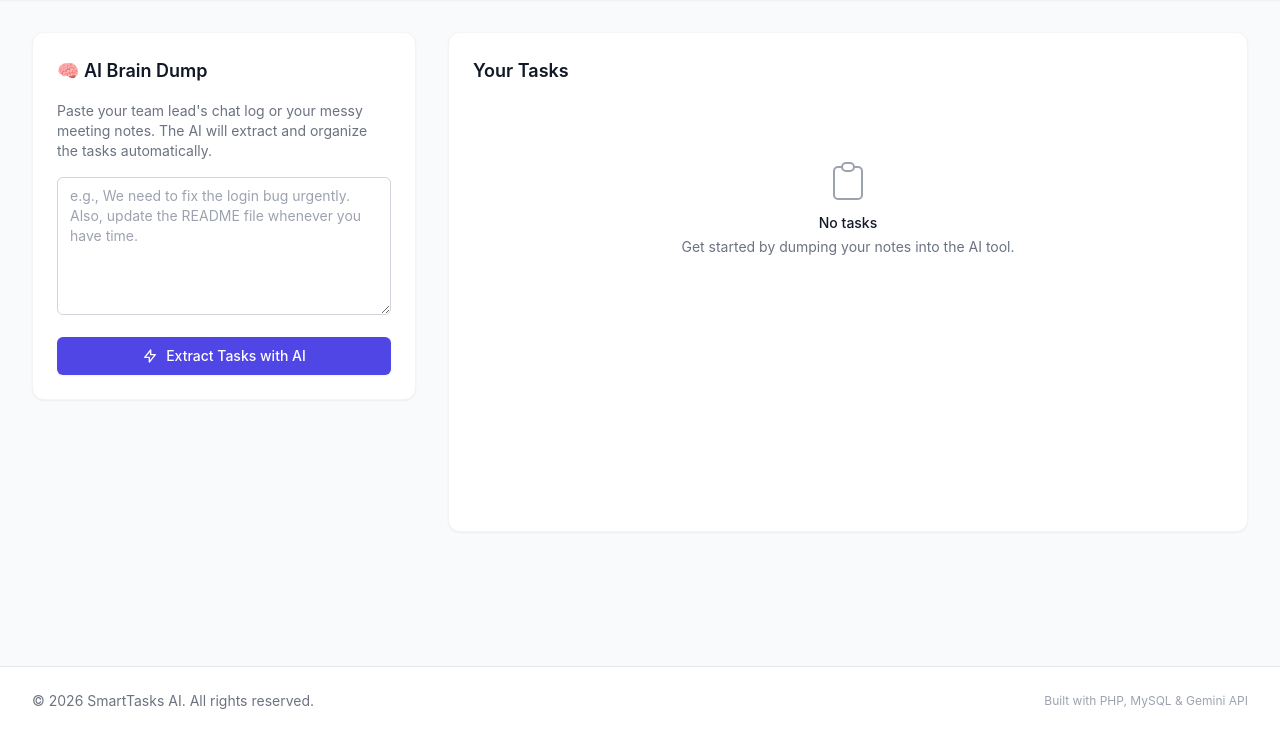
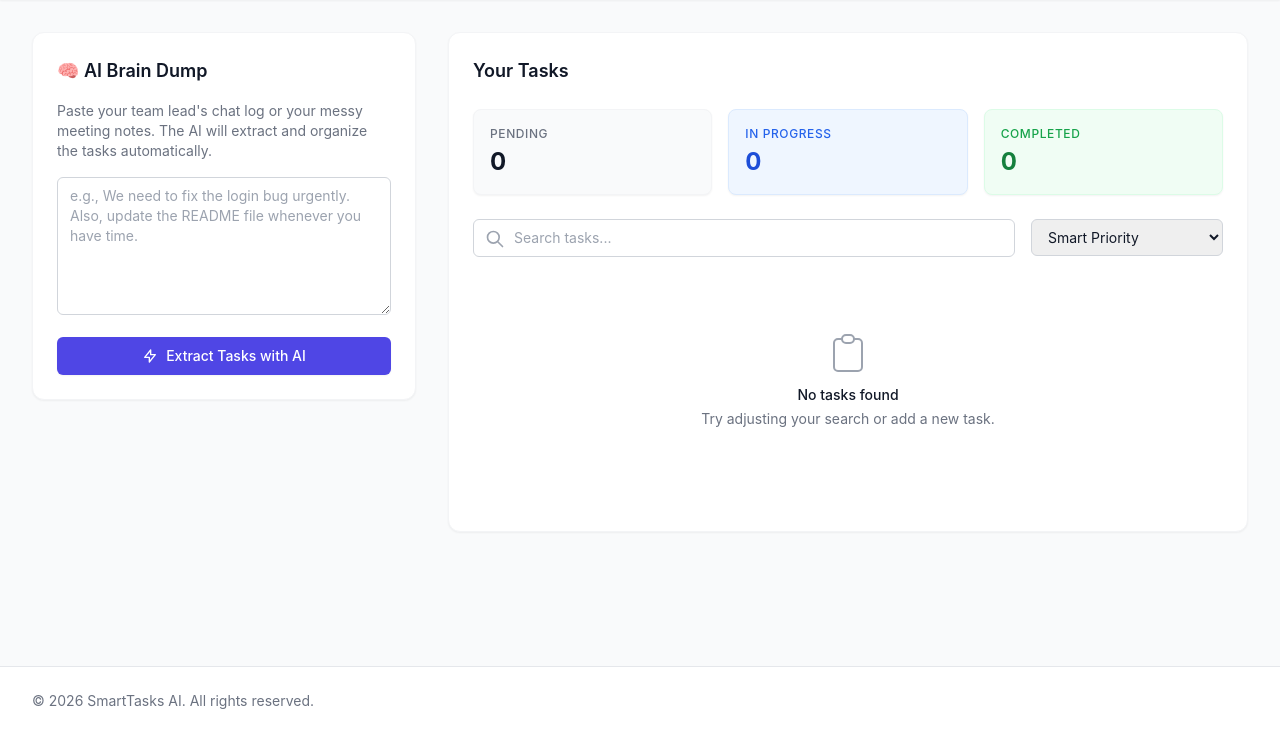
Before and after one commit to maxxzone904-arch/smart-tasks-ai, a PHP site: page / in a window 1280 px wide. Shown: the part 65-800 px from the top of the page. Run offline with PHP 8.4, Linux system fonts and the light colour scheme; the visitor is signed in with stand-in values (Sample User, id 1); data that the repository does not hold is empty; some libraries are stand-ins or nearby versions.

Commit message:
Feat: Add UI feedback for extracted AI tasks, search/sort features, and interactive stat cards

```diff
--- a/public/index.php
+++ b/public/index.php
@@ -36,6 +36,41 @@ include '../templates/header.php';
         <div class="bg-white dark:bg-darkCard p-6 rounded-xl shadow-sm border border-gray-100 dark:border-gray-800 min-h-[500px]">
             <h3 class="text-lg font-semibold text-gray-900 dark:text-white mb-6">Your Tasks</h3>
 
+            <!-- Task Statistics -->
+            <div class="grid grid-cols-3 gap-4 mb-6">
+                <div id="card-pending" onclick="toggleStatusFilter('Pending')" class="cursor-pointer transition-all transform hover:scale-[1.02] bg-gray-50 dark:bg-gray-800/50 p-4 rounded-lg border border-gray-100 dark:border-gray-700 shadow-sm">
+                    <h4 class="text-xs font-medium text-gray-500 dark:text-gray-400 uppercase tracking-wider">Pending</h4>
+                    <p id="stat-pending" class="text-2xl font-bold text-gray-900 dark:text-white mt-1">0</p>
+                </div>
+                <div id="card-progress" onclick="toggleStatusFilter('In Progress')" class="cursor-pointer transition-all transform hover:scale-[1.02] bg-blue-50 dark:bg-blue-900/20 p-4 rounded-lg border border-blue-100 dark:border-blue-800/30 shadow-sm">
+                    <h4 class="text-xs font-medium text-blue-600 dark:text-blue-400 uppercase tracking-wider">In Progress</h4>
+                    <p id="stat-progress" class="text-2xl font-bold text-blue-700 dark:text-blue-300 mt-1">0</p>
+                </div>
+                <div id="card-completed" onclick="toggleStatusFilter('Completed')" class="cursor-pointer transition-all transform hover:scale-[1.02] bg-green-50 dark:bg-green-900/20 p-4 rounded-lg border border-green-100 dark:border-green-800/30 shadow-sm">
+                    <h4 class="text-xs font-medium text-green-600 dark:text-green-400 uppercase tracking-wider">Completed</h4>
+                    <p id="stat-completed" class="text-2xl font-bold text-green-700 dark:text-green-300 mt-1">0</p>
+                </div>
+            </div>
+
+            <!-- Search & Sort Controls -->
+            <div class="mb-6 flex flex-col sm:flex-row space-y-4 sm:space-y-0 sm:space-x-4">
+                <div class="flex-1 relative">
+                    <input type="text" id="searchInput" placeholder="Search tasks..." class="w-full pl-10 pr-4 py-2 border border-gray-300 dark:border-gray-600 dark:bg-gray-700 dark:text-white rounded-md focus:outline-none focus:ring-primary focus:border-primary text-sm transition-colors">
+                    <div class="absolute left-3 top-2.5 text-gray-400">
+                        <svg class="h-5 w-5" fill="none" stroke="currentColor" viewBox="0 0 24 24"><path stroke-linecap="round" stroke-linejoin="round" stroke-width="2" d="M21 21l-6-6m2-5a7 7 0 11-14 0 7 7 0 0114 0z"></path></svg>
+                    </div>
+                </div>
+                <div class="w-full sm:w-48">
+                    <select id="sortSelect" class="w-full px-3 py-2 border border-gray-300 dark:border-gray-600 dark:bg-gray-700 dark:text-white rounded-md focus:outline-none focus:ring-primary focus:border-primary text-sm cursor-pointer transition-colors">
+                        <option value="default">Smart Priority</option>
+                        <option value="newest">Newest First</option>
+                        <option value="oldest">Oldest First</option>
+                        <option value="priority_desc">Priority (High to Low)</option>
+                        <option value="priority_asc">Priority (Low to High)</option>
+                    </select>
+                </div>
+            </div>
+
             <div id="task-container">
                 <!-- Initial loading skeleton -->
                 <div class="flex justify-center py-12">
--- a/templates/footer.php
+++ b/templates/footer.php
@@ -2,7 +2,6 @@
     <footer class="bg-white dark:bg-darkCard border-t border-gray-200 dark:border-gray-800 py-6 mt-auto">
         <div class="max-w-7xl mx-auto px-4 sm:px-6 lg:px-8 flex justify-between items-center">
             <p class="text-sm text-gray-500 dark:text-gray-400">&copy; <?= date('Y') ?> SmartTasks AI. All rights reserved.</p>
-            <p class="text-xs text-gray-400 dark:text-gray-500">Built with PHP, MySQL & Gemini API</p>
         </div>
     </footer>
     <script>
```
Also changed, not shown: api/process_tasks.php (+7 -1 lines), public/js/app.js.
